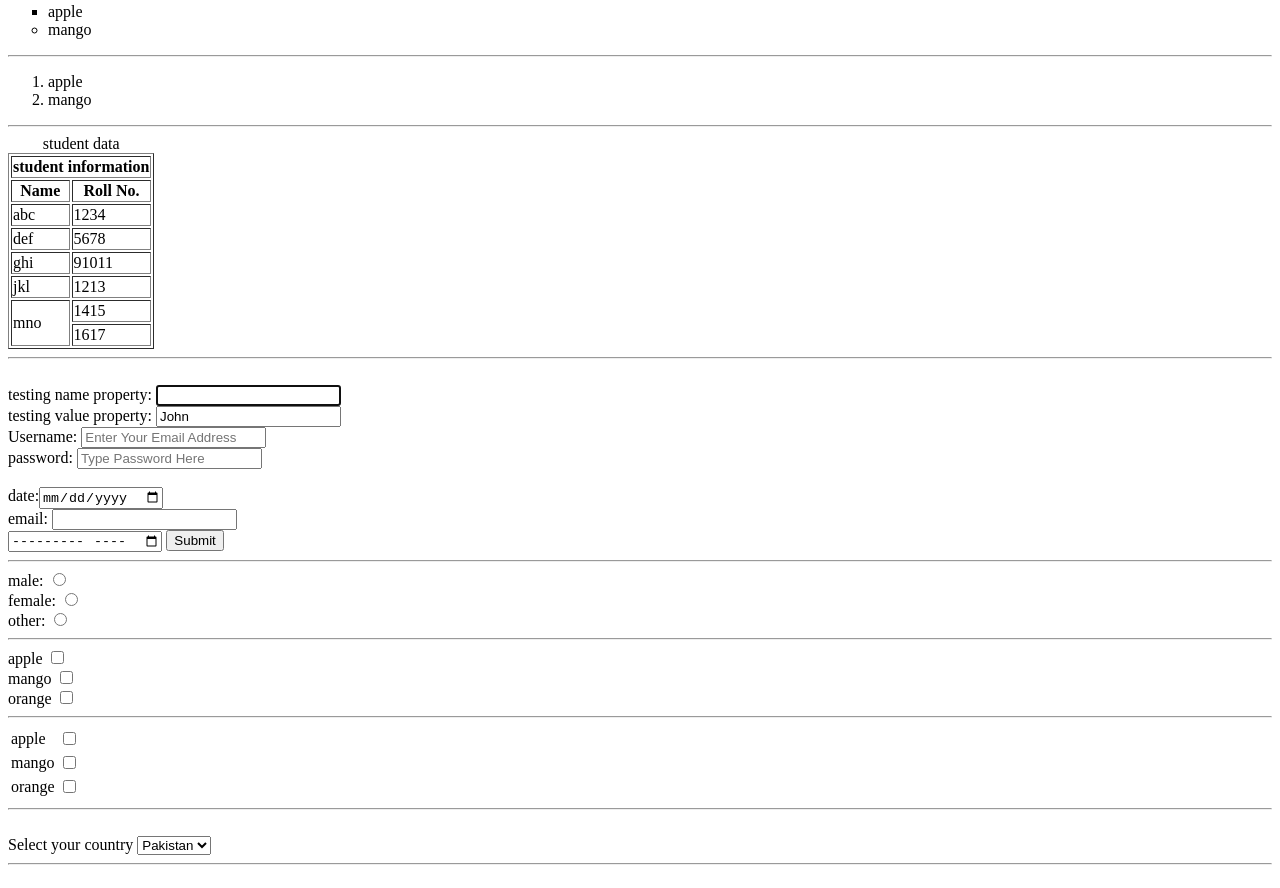
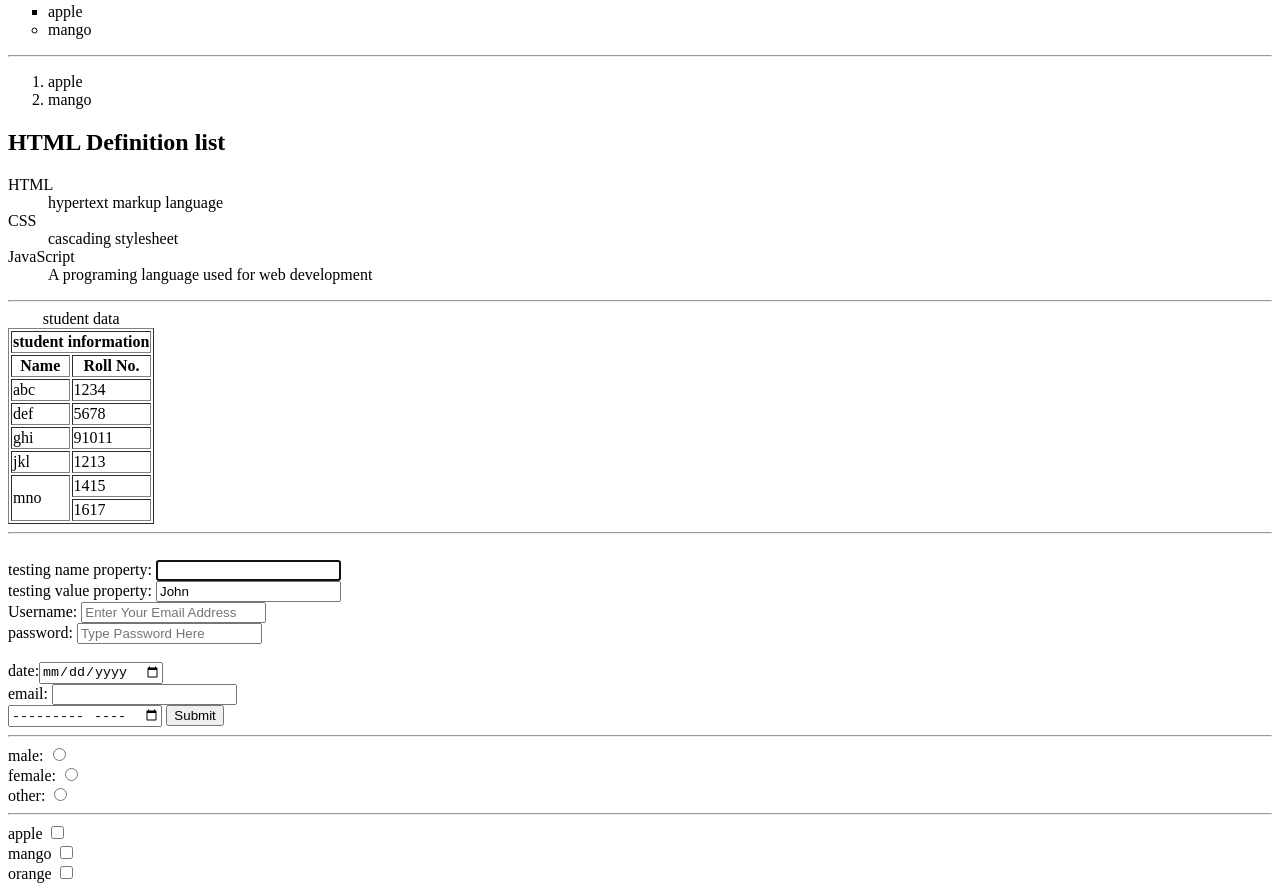
Before and after one commit to RajabDildar/HTML-PRACTISE, a plain HTML site: page index.html in a window 1280 px wide. Shown: the part 1935-2823 px from the top of the page. Drawn offline with Linux system fonts and the light colour scheme.

Commit message:
added definition list

```diff
--- a/index.html
+++ b/index.html
@@ -158,6 +158,20 @@ Lorem ipsum dolor                        sit amet consectetur adipisicing elit.
         <li>apple</li>
         <li>mango</li>
       </ol>
+      <!-- definition list  -->
+      <h2>HTML Definition list</h2>
+
+      <dl>
+        <dt>HTML</dt>
+        <dd>hypertext markup language</dd>
+
+        <dt>CSS</dt>
+        <dd>cascading stylesheet</dd>
+
+        <dt>JavaScript</dt>
+        <dd>A programing language used for web development</dd>
+      </dl>
+      <!-- definition list  -->
       <hr />
       <table border="1">
         <caption>
```
